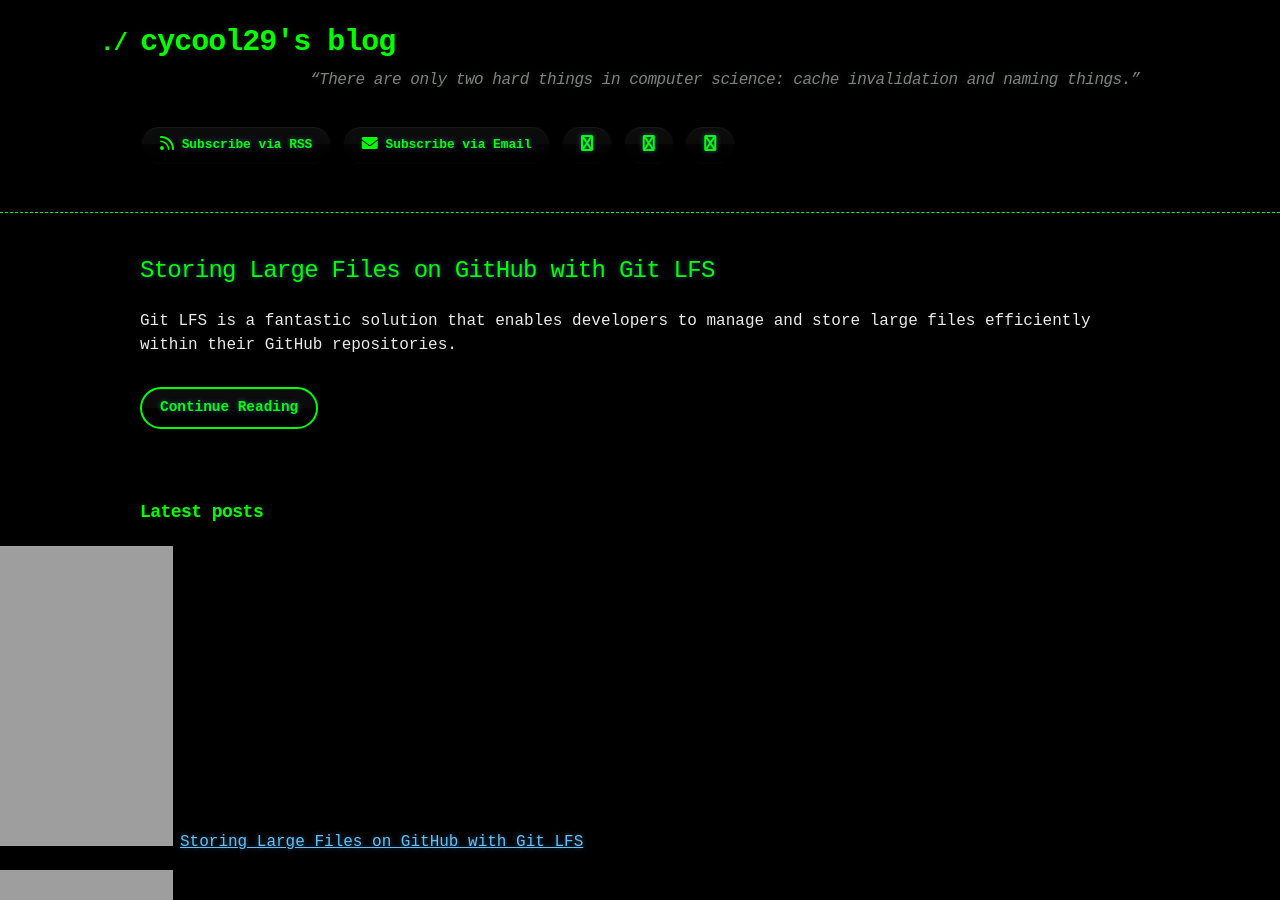
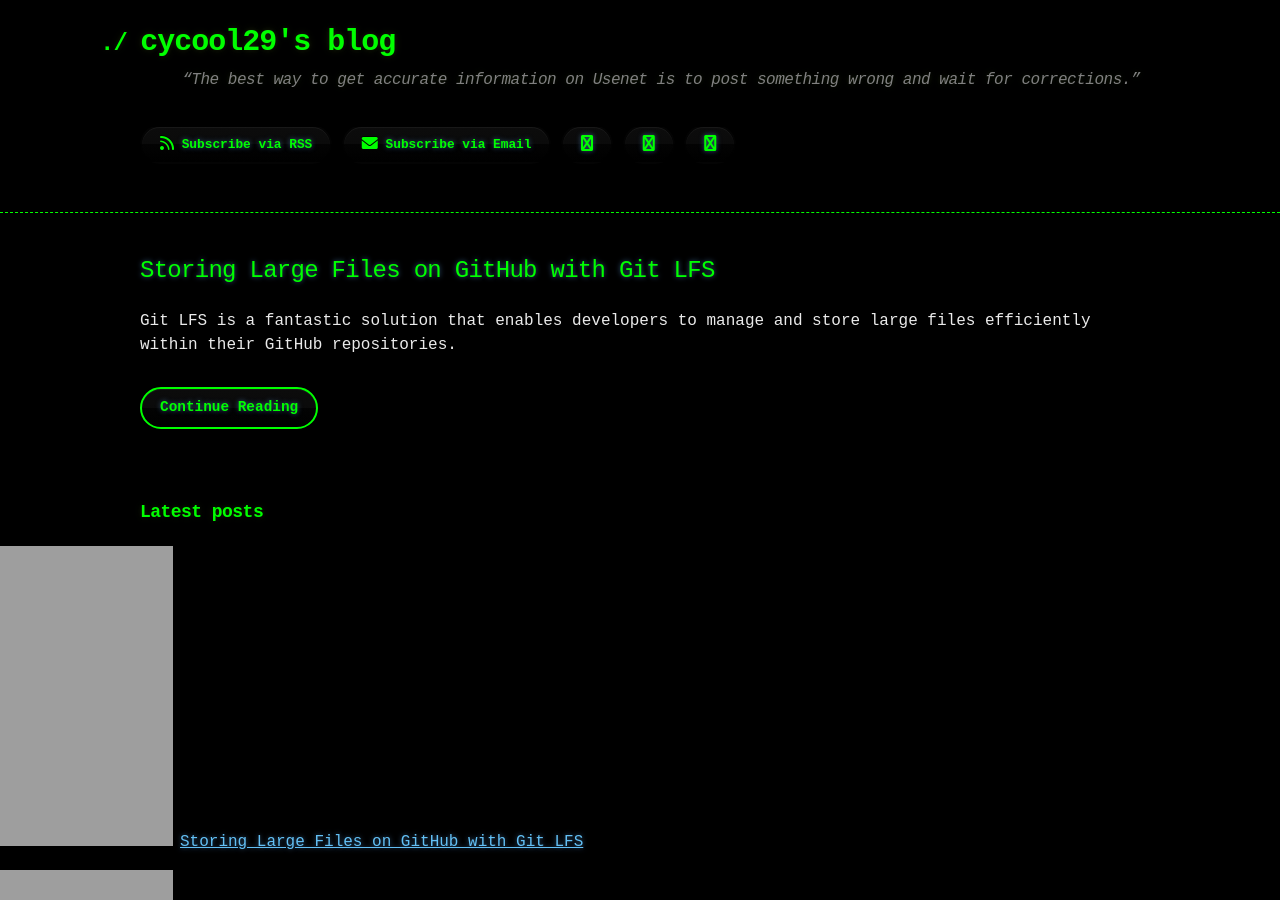
Before and after one commit to cycool29/cycool29.github.io, a Jekyll site: the page built from index.md, in a window 1280 px wide and 900 px high. Built offline with Jekyll 4.4.1, drawn with Linux system fonts in a browser that asks for light colours; a style sheet for code colours, icons or effects is not loaded.

Commit message:
Update quotes

```diff
--- a/_config.yml
+++ b/_config.yml
@@ -1,5 +1,5 @@
 title: cycool29's blog
-description: "“There are only two hard things in computer science: cache invalidation and naming things.” "
+description: "“The best way to get accurate information on Usenet is to post something wrong and wait for corrections.” "
 bio: A high school student. Intermediate in Python, Git, Bash. Learning JavaScript. He/Him. "
 author: cycool29
 url: https://cycool29.github.io
```
